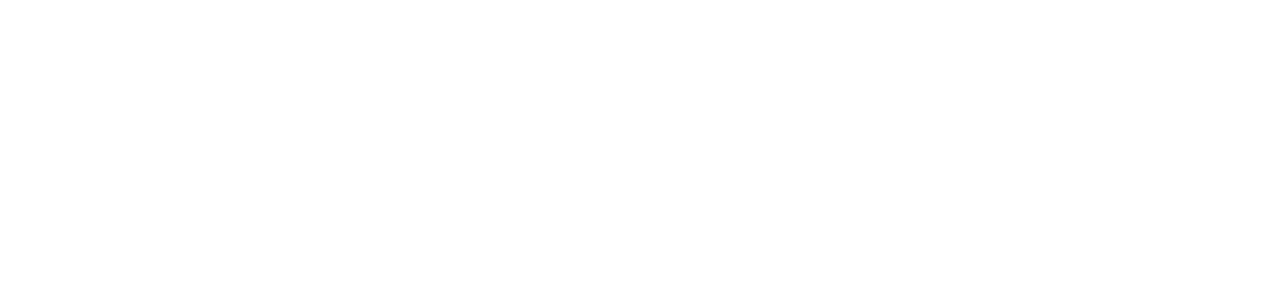
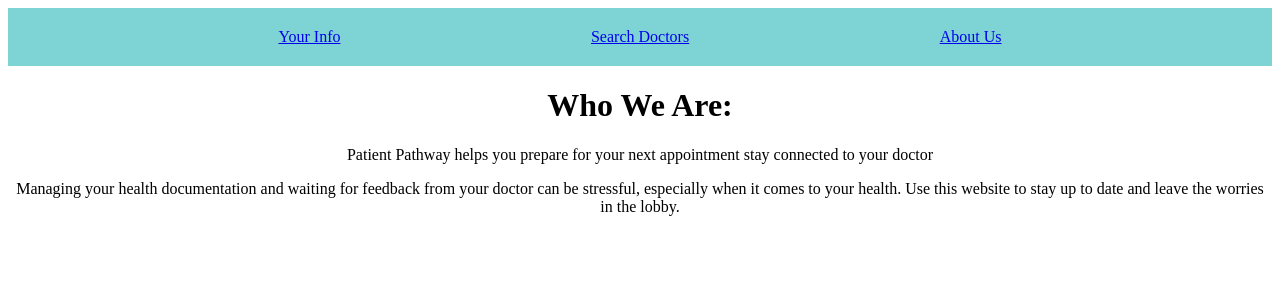
Before and after one commit to trumanmiller20/Patient-Pathway-PERN, a React (Create React App) app in the folder client/: page /about in a window 1280 px wide. Before the commit this address had no page. Shown: the top 300 px of the page. Built offline with nearby package versions, Linux system fonts and the light colour scheme.

Commit message:
made several format changes across componentsand added about section

```diff
--- a/client/src/App.css
+++ b/client/src/App.css
@@ -1,38 +1,23 @@
+#root {
+  margin: 0
+}
+
 .App {
   text-align: center;
 }
 
-.App-logo {
-  height: 40vmin;
-  pointer-events: none;
+.navsection{
+  background-color: rgba(0, 170, 170, 0.504);
+  padding: 20px;
+  display: flex;
+  justify-content: space-evenly;
 }
 
-@media (prefers-reduced-motion: no-preference) {
-  .App-logo {
-    animation: App-logo-spin infinite 20s linear;
-  }
+.patientprofile {
+margin: 10px 20px;
+display: flex;
 }
-
-.App-header {
-  background-color: #282c34;
-  min-height: 100vh;
-  display: flex;
-  flex-direction: column;
-  align-items: center;
-  justify-content: center;
-  font-size: calc(10px + 2vmin);
-  color: white;
+.patientpic{
+  width: 20%;
+  height: 20%;
 }
-
-.App-link {
-  color: #61dafb;
-}
-
-@keyframes App-logo-spin {
-  from {
-    transform: rotate(0deg);
-  }
-  to {
-    transform: rotate(360deg);
-  }
-}
--- a/client/src/App.js
+++ b/client/src/App.js
@@ -1,11 +1,11 @@
 import './App.css'
 import { Routes, Route } from 'react-router-dom'
-import PatientInfo from './components/PatientInfo'
 import Nav from './components/Nav'
 import Welcome from './components/Welcome'
 import SignIn from './components/SignIn'
 import Register from './components/Register'
 import PatientProfile from './components/PatientProfile'
+import About from './components/About'
 
 const App = () => {
   return (
@@ -13,6 +13,7 @@ const App = () => {
       <Nav />
       <Routes>
         <Route path="/" element={<Welcome />}></Route>
+        <Route path="/about" element={<About />}></Route>
         <Route path="/sign-in" element={<SignIn />}></Route>
         <Route path="/register" element={<Register />}></Route>
         <Route path="/patient-profile" element={<PatientProfile />}></Route>
--- /dev/null
+++ b/client/src/components/About.jsx
@@ -0,0 +1,18 @@
+const About = () => {
+  return (
+    <div className="aboutsection">
+      <h1>Who We Are:</h1>
+      <p>
+        Patient Pathway helps you prepare for your next appointment stay
+        connected to your doctor
+      </p>
+      <p>
+        Managing your health documentation and waiting for feedback from your
+        doctor can be stressful, especially when it comes to your health. Use
+        this website to stay up to date and leave the worries in the lobby.
+      </p>
+    </div>
+  )
+}
+
+export default About
--- a/client/src/components/ApptCard.jsx
+++ b/client/src/components/ApptCard.jsx
@@ -1,4 +1,15 @@
 const ApptCard = () => {
-  return <div></div>
+  return (
+    <div>
+      <div className="infocontainer">
+        <ul>
+          <strong>Upcoming Appointments:</strong>
+          <li>General Checkup with Dr. Strange at 3pm on March 12, 2023</li>
+          <li>Flu Shot with Dr. Quack at 2pm on March 31st 2023</li>
+          <li>Consultation with Dr. Patient at 8am on June 23rd 2023</li>
+        </ul>
+      </div>
+    </div>
+  )
 }
 export default ApptCard
--- a/client/src/components/Nav.jsx
+++ b/client/src/components/Nav.jsx
@@ -1,4 +1,12 @@
+import { NavLink } from 'react-router-dom'
+
 const Nav = () => {
-  return <div></div>
+  return (
+    <div className="navsection">
+      <NavLink to="/patient-profile">Your Info</NavLink>
+      <NavLink to="/doctors">Search Doctors</NavLink>
+      <NavLink to="/about">About Us</NavLink>
+    </div>
+  )
 }
 export default Nav
--- a/client/src/components/PatientInfo.jsx
+++ b/client/src/components/PatientInfo.jsx
@@ -1,6 +1,7 @@
 const PatientInfo = () => {
   return (
     <div>
+      <div className="infocontainer">
         <img
           className="patientpic"
           src="https://images.pexels.com/photos/8065800/pexels-photo-8065800.jpeg?auto=compress&cs=tinysrgb&w=1260&h=750&dpr=2"
@@ -8,6 +9,7 @@ const PatientInfo = () => {
         />
         <div className="patientname">Billy</div>
       </div>
+    </div>
   )
 }
 export default PatientInfo
--- a/client/src/components/PatientProfile.jsx
+++ b/client/src/components/PatientProfile.jsx
@@ -4,7 +4,7 @@ import SignOut from './SignOut'
 
 const PatientProfile = () => {
   return (
-    <div>
+    <div className="patientprofile">
       <h2>Welcome Back!</h2>
       <PatientInfo />
       <ApptCard />
--- a/client/src/components/Register.jsx
+++ b/client/src/components/Register.jsx
@@ -82,7 +82,7 @@ const Register = ({ setShowing }) => {
                 formValues.confirmPassword === formValues.password)
             }
           >
-            Sign In
+            Sign Up
           </button>
           <button className="switchbtn" onClick={() => setShowing(false)}>
             Already have an account? Click here to log in!
--- a/client/src/components/SignOut.jsx
+++ b/client/src/components/SignOut.jsx
@@ -1,7 +1,9 @@
+import { Link } from 'react-router-dom'
+
 const SignOut = () => {
   return (
     <div>
-      <button className="signoutbtn">Sign Out</button>
+      <Link to="/">Sign Out</Link>
     </div>
   )
 }
--- a/client/src/components/Welcome.jsx
+++ b/client/src/components/Welcome.jsx
@@ -8,6 +8,7 @@ const Welcome = () => {
   return (
     <div>
       <h1>Welcome!</h1>
+      <h3>The doctor will be with you shortly!</h3>
       {showing ? (
         <Register setShowing={setShowing} />
       ) : (
```
Lines whose indentation alone changed are shown as unchanged.
